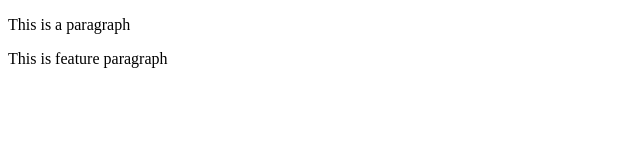
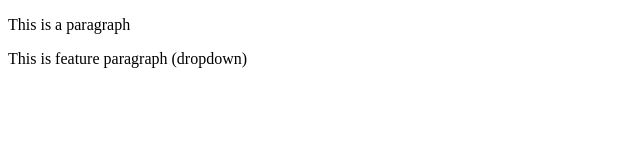
Before and after one commit to Joyram49/Local-Repo-by-apnaCollege, a plain HTML site: page index.html in a window 1280 px wide. Shown: the full height of the page, 0-640 px from the left. Drawn offline with Linux system fonts and the light colour scheme.

```diff
--- a/index.html
+++ b/index.html
@@ -7,6 +7,6 @@
   </head>
   <body>
     <p>This is a paragraph</p>
-    <p>This is feature paragraph</p>
+    <p>This is feature paragraph (dropdown)</p>
   </body>
 </html>
```
